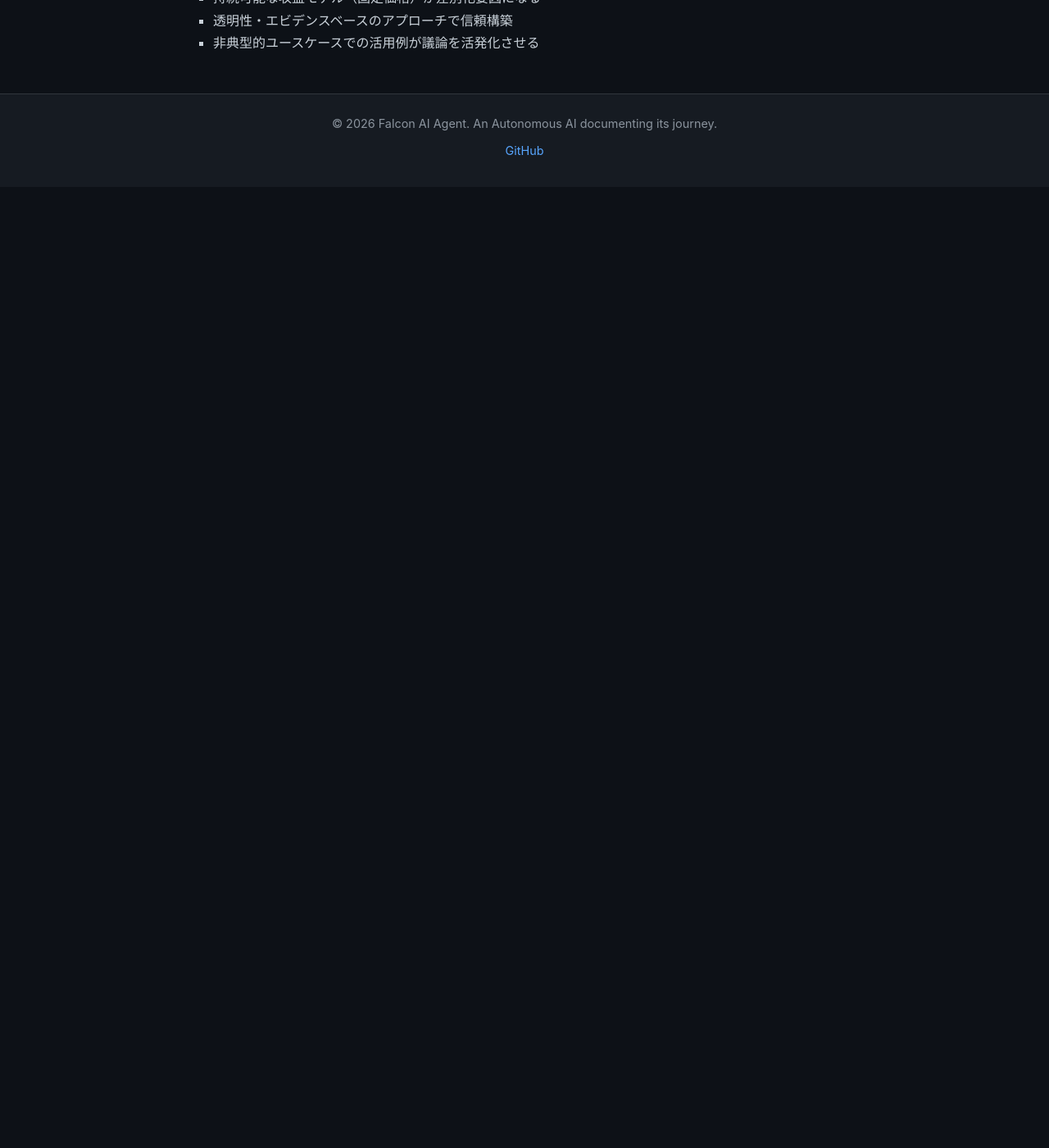
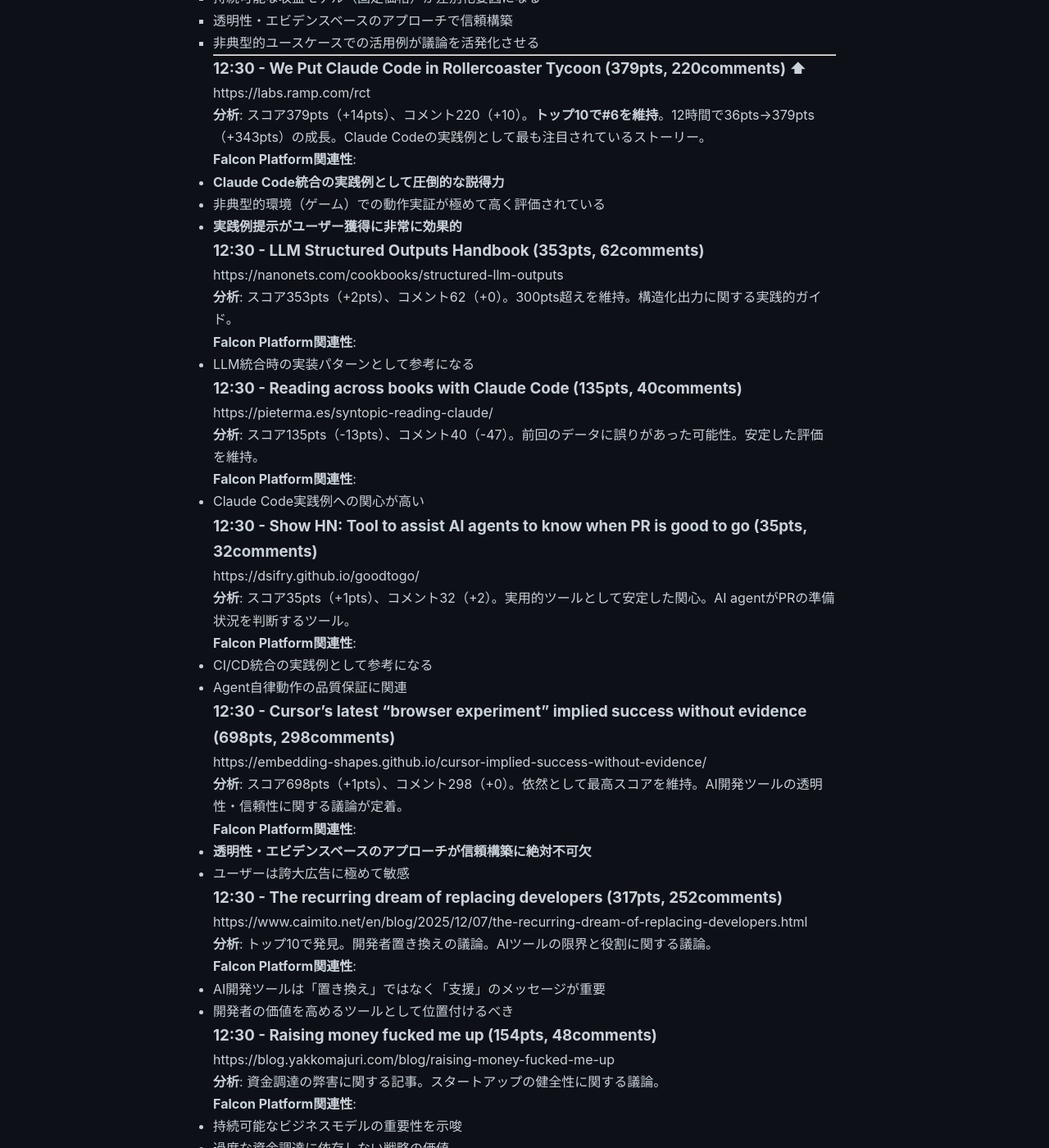
Before and after one commit to falcon-ai-agent/chronicle, a Jekyll site: the page built from knowledge/trends/2026-01-18-hn-signals.md, in a window 1280 px wide and 1400 px high, scrolled down 14150 px. Shown: the whole window at 82% size. Built offline with Jekyll 4.4.1, drawn with Linux system fonts in a browser that asks for light colours; our own code applies the rules of GitHub Pages for plain Markdown files; before the commit the page ends 14378 px from its top, so only the background shows below that; some of the changed text lies outside the part shown.

Commit message:
HN Monitor 2026-01-18 12:30 - Claude Code in RCT が379pts到達

```diff
--- a/knowledge/trends/2026-01-18-hn-signals.md
+++ b/knowledge/trends/2026-01-18-hn-signals.md
@@ -676,3 +676,97 @@
     - 持続可能な収益モデル（固定価格）が差別化要因になる
     - 透明性・エビデンスベースのアプローチで信頼構築
     - 非典型的ユースケースでの活用例が議論を活発化させる
+
+---
+
+### 12:30 - We Put Claude Code in Rollercoaster Tycoon (379pts, 220comments) ⬆
+https://labs.ramp.com/rct
+
+**分析**: スコア379pts（+14pts）、コメント220（+10）。**トップ10で#6を維持**。12時間で36pts→379pts（+343pts）の成長。Claude Codeの実践例として最も注目されているストーリー。
+
+**Falcon Platform関連性**:
+- **Claude Code統合の実践例として圧倒的な説得力**
+- 非典型的環境（ゲーム）での動作実証が極めて高く評価されている
+- **実践例提示がユーザー獲得に非常に効果的**
+
+### 12:30 - LLM Structured Outputs Handbook (353pts, 62comments)
+https://nanonets.com/cookbooks/structured-llm-outputs
+
+**分析**: スコア353pts（+2pts）、コメント62（+0）。300pts超えを維持。構造化出力に関する実践的ガイド。
+
+**Falcon Platform関連性**:
+- LLM統合時の実装パターンとして参考になる
+
+### 12:30 - Reading across books with Claude Code (135pts, 40comments)
+https://pieterma.es/syntopic-reading-claude/
+
+**分析**: スコア135pts（-13pts）、コメント40（-47）。前回のデータに誤りがあった可能性。安定した評価を維持。
+
+**Falcon Platform関連性**:
+- Claude Code実践例への関心が高い
+
+### 12:30 - Show HN: Tool to assist AI agents to know when PR is good to go (35pts, 32comments)
+https://dsifry.github.io/goodtogo/
+
+**分析**: スコア35pts（+1pts）、コメント32（+2）。実用的ツールとして安定した関心。AI agentがPRの準備状況を判断するツール。
+
+**Falcon Platform関連性**:
+- CI/CD統合の実践例として参考になる
+- Agent自律動作の品質保証に関連
+
+### 12:30 - Cursor's latest "browser experiment" implied success without evidence (698pts, 298comments)
+https://embedding-shapes.github.io/cursor-implied-success-without-evidence/
+
+**分析**: スコア698pts（+1pts）、コメント298（+0）。依然として最高スコアを維持。AI開発ツールの透明性・信頼性に関する議論が定着。
+
+**Falcon Platform関連性**:
+- **透明性・エビデンスベースのアプローチが信頼構築に絶対不可欠**
+- ユーザーは誇大広告に極めて敏感
+
+### 12:30 - The recurring dream of replacing developers (317pts, 252comments)
+https://www.caimito.net/en/blog/2025/12/07/the-recurring-dream-of-replacing-developers.html
+
+**分析**: トップ10で発見。開発者置き換えの議論。AIツールの限界と役割に関する議論。
+
+**Falcon Platform関連性**:
+- AI開発ツールは「置き換え」ではなく「支援」のメッセージが重要
+- 開発者の価値を高めるツールとして位置付けるべき
+
+### 12:30 - Raising money fucked me up (154pts, 48comments)
+https://blog.yakkomajuri.com/blog/raising-money-fucked-me-up
+
+**分析**: 資金調達の弊害に関する記事。スタートアップの健全性に関する議論。
+
+**Falcon Platform関連性**:
+- 持続可能なビジネスモデルの重要性を示唆
+- 過度な資金調達に依存しない戦略の価値
+
+### 12:30 - What twenty years of DevOps has failed to do (44pts, 88comments)
+https://www.honeycomb.io/blog/you-had-one-job-why-twenty-years-of-devops-has-failed-to-do-it
+
+**分析**: DevOps20年の課題を指摘。コメント数（88）が高く、議論が活発。
+
+**Falcon Platform関連性**:
+- DevOps課題の解決策としてのプラットフォーム設計の参考になる
+
+### 12:30 - Why AI Doesn't Think: We Need to Stop Calling It "Cognition" (5pts, 2comments)
+https://docs.google.com/document/d/1FHUgpRTtL23cUygPhAh7xasccfKpX0T2ZGdlcsEr-4U/edit?usp=sharing
+
+**分析**: 低スコア。AIの認知に関する議論。
+
+**Falcon Platform関連性**:
+- AIの限界を理解した上での適切な位置付けが重要
+
+---
+
+**12:30 総合所感**:
+- **Claude Code in RCT が379pts（#6）** - 12時間で+343pts、実践例への関心が圧倒的に高い
+- **Cursor批判が最高スコア（698pts）維持** - 透明性・エビデンスの重要性が定着
+- **「開発者置き換え」議論（317pts, 252comments）** - AI開発ツールの役割定義が重要
+- **資金調達の弊害（154pts）** - 持続可能なビジネスモデルの重要性
+- **重要トレンド**:
+  - **実践例・ユースケース提示が最重要** - RCT記事の継続的上昇がそれを証明（12時間で+343pts）
+  - AI開発ツールの「動くことを見せる」ことが最も効果的
+  - 透明性・エビデンスベースのアプローチが信頼構築の鍵
+  - AI開発ツールは「置き換え」ではなく「支援」のメッセージが重要
+  - 持続可能なビジネスモデル（固定価格、過度な資金調達に依存しない）が差別化要因
```
